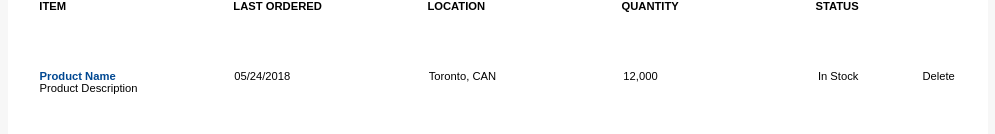
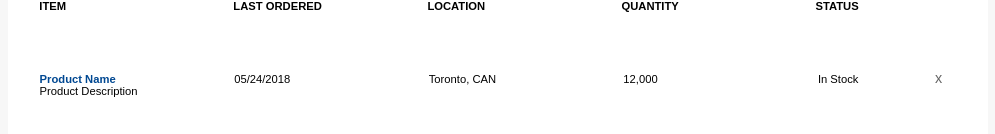
Before and after one commit to anismerchant/team-iguana-project, a React (Create React App) app in the folder frontend/: page /inventory in a window 1280 px wide. Shown: the part 214-348 px from the top of the page, without its empty margins (238-1233 px from the left). Built offline with nearby package versions, Linux system fonts and the light colour scheme; no server answers; a web font is replaced by a local one.

Commit message:
project ten: Style delete button

```diff
--- a/frontend/src/InventoryList.js
+++ b/frontend/src/InventoryList.js
@@ -71,7 +71,7 @@ export default class InventoryList extends React.Component {
                                 <h3 className="inventoryList__form--in-stock">In Stock</h3>
                             </div>
                         </div>
-                        <button className="inventoryList__form--delete-product">Delete</button>
+                        <button className="inventoryList__form--delete-product">x</button>
                     </div>
                 </div>
             </div>
--- a/frontend/src/css/inventoryList.css
+++ b/frontend/src/css/inventoryList.css
@@ -172,9 +172,29 @@
 
 .inventoryList__container .inventoryList--main-container .inventoryList__form--product-details .inventoryList__form--delete-product {
   width: 10%;
-  background-color: #FFF;
-  border: none;
   font-family: "Avenir Next", sans-serif;
   font-size: 0.7rem;
+  background-color: Transparent;
+  background-repeat: no-repeat;
+  border: none;
+  overflow: hidden;
+  outline: none;
+  opacity: .6;
+  font-size: 0.9rem;
+  -webkit-transition: -webkit-transform .2s;
+  transition: -webkit-transform .2s;
+  transition: transform .2s;
+  transition: transform .2s, -webkit-transform .2s;
+}
+
+.inventoryList__container .inventoryList--main-container .inventoryList__form--product-details .inventoryList__form--delete-product:focus {
+  outline: 0;
+}
+
+.inventoryList__container .inventoryList--main-container .inventoryList__form--product-details .inventoryList__form--delete-product:hover {
+  opacity: 1;
+  text-shadow: 0 0 1px #f70d5b;
+  -webkit-transform: scale(1.04);
+          transform: scale(1.04);
 }
 /*# sourceMappingURL=inventoryList.css.map */
--- a/frontend/src/css/inventoryList.scss
+++ b/frontend/src/css/inventoryList.scss
@@ -130,10 +130,24 @@
             }
             .inventoryList__form--delete-product {
                 width: 10%;
-                background-color: #FFF;
-                border: none;
                 font-family: $inventory-font-family;
                 font-size: 0.7rem;
+                background-color: Transparent;
+                background-repeat: no-repeat;
+                border: none;
+                overflow: hidden;
+                outline:none;
+                opacity: .6;
+                font-size: 0.9rem;
+                &:focus {
+                    outline: 0;
+                }
+                transition: transform .2s;
+                &:hover {
+                    opacity: 1;
+                    text-shadow: 0 0 1px #f70d5b;
+                    transform: scale(1.04);
+                }
             }
         }
 
```
Also changed, not shown: 1 other file (tests, documents, lock files or other folders).
